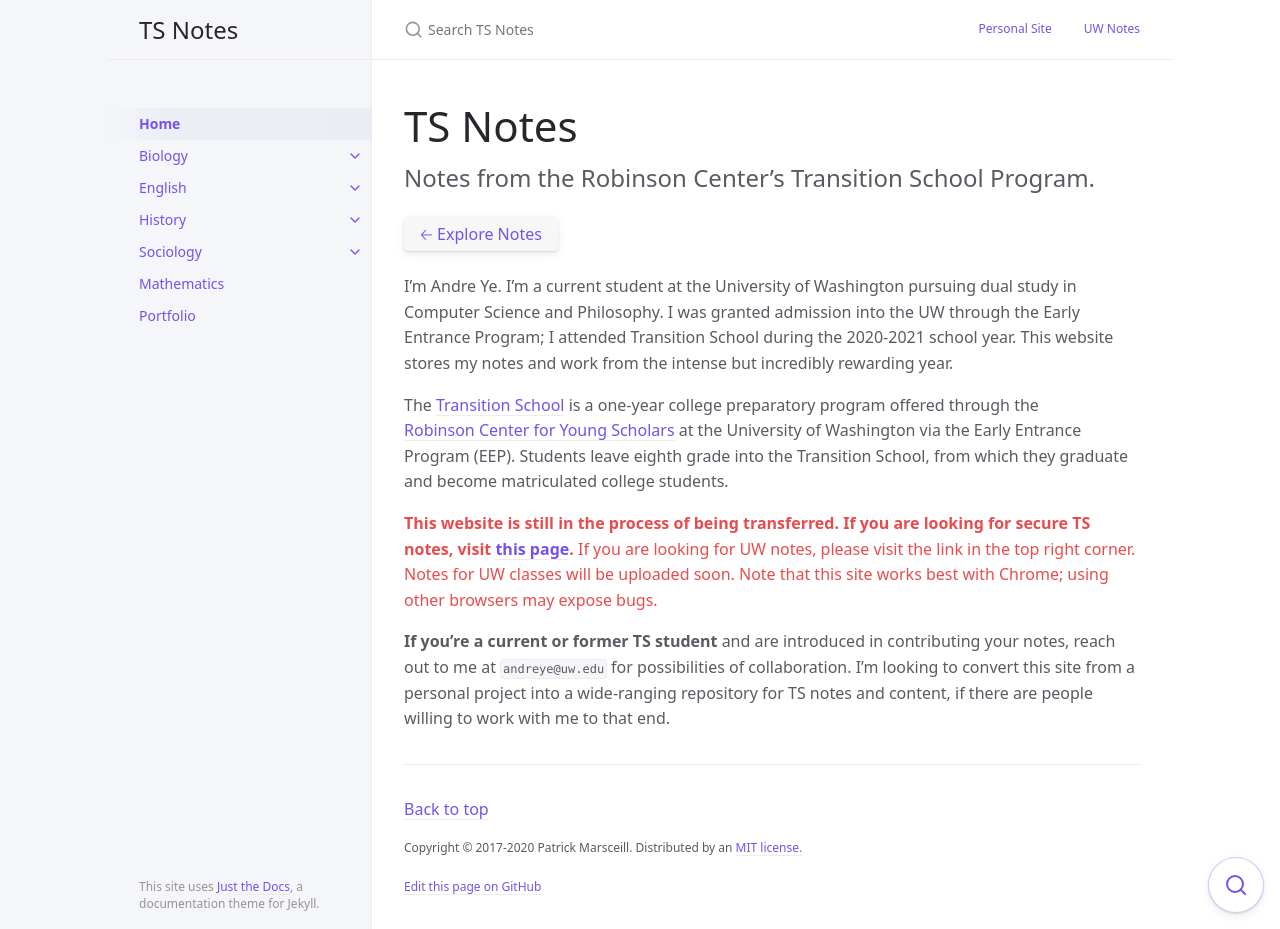
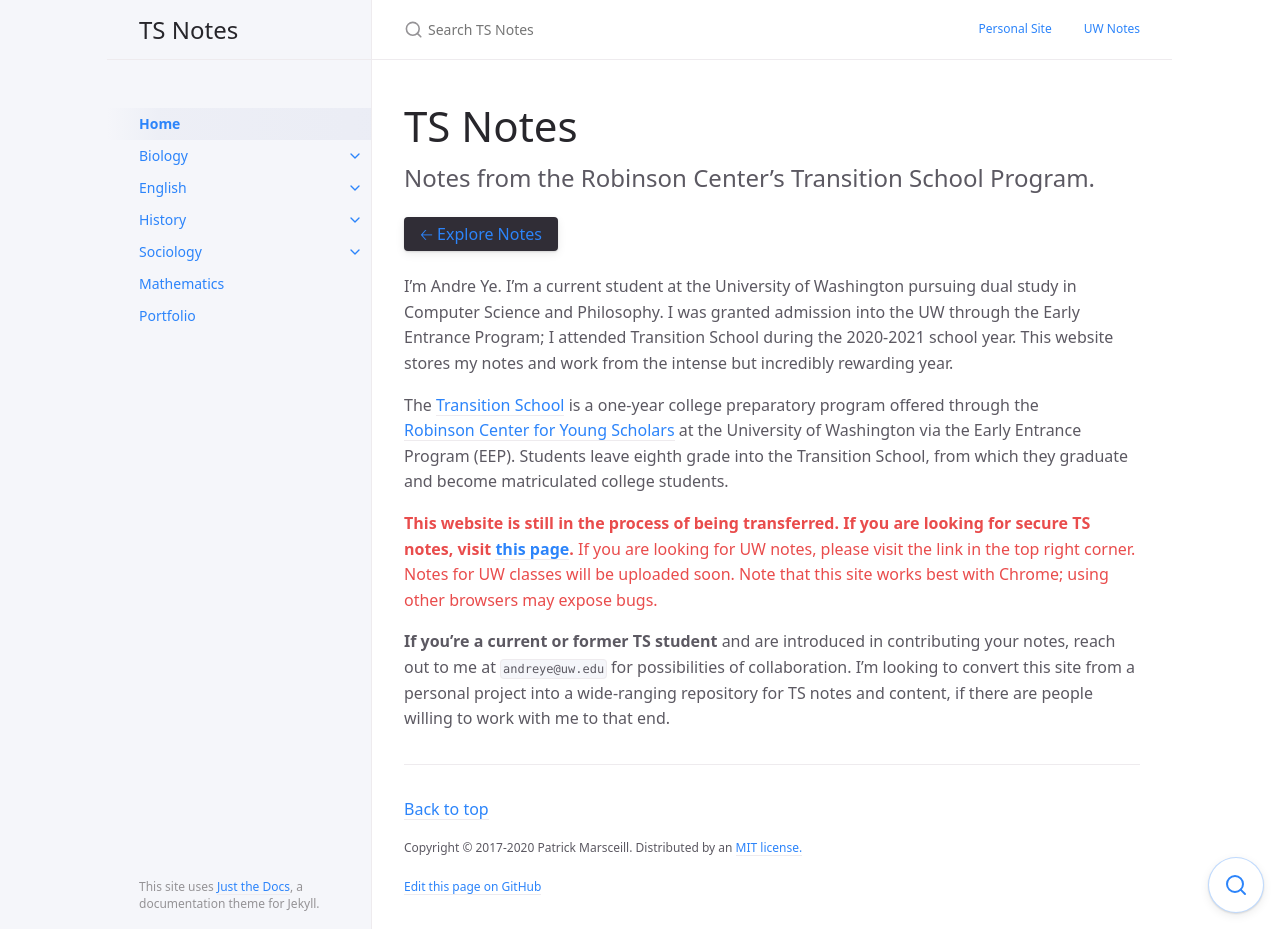
Before and after one commit to andre-ye/ts, a Jekyll site: the page built from index.md, in a window 1280 px wide and 929 px high. Built offline with Jekyll 4.4.1, drawn with Linux system fonts in a browser that asks for light colours; nearby versions of some CDN libraries.

Commit message:
Update _config.yml

```diff
--- a/_config.yml
+++ b/_config.yml
@@ -102,7 +102,7 @@ gh_edit_branch: "master" # the branch that your docs is served from
 gh_edit_view_mode: "tree" # "tree" or "edit" if you want the user to jump into the editor immediately
 
 # Color scheme currently only supports "dark", "light"/nil (default), or a custom scheme that you define
-color_scheme: light
+color_scheme: custom
 
 # Google Analytics Tracking (optional)
 # e.g, UA-1234567-89
```
